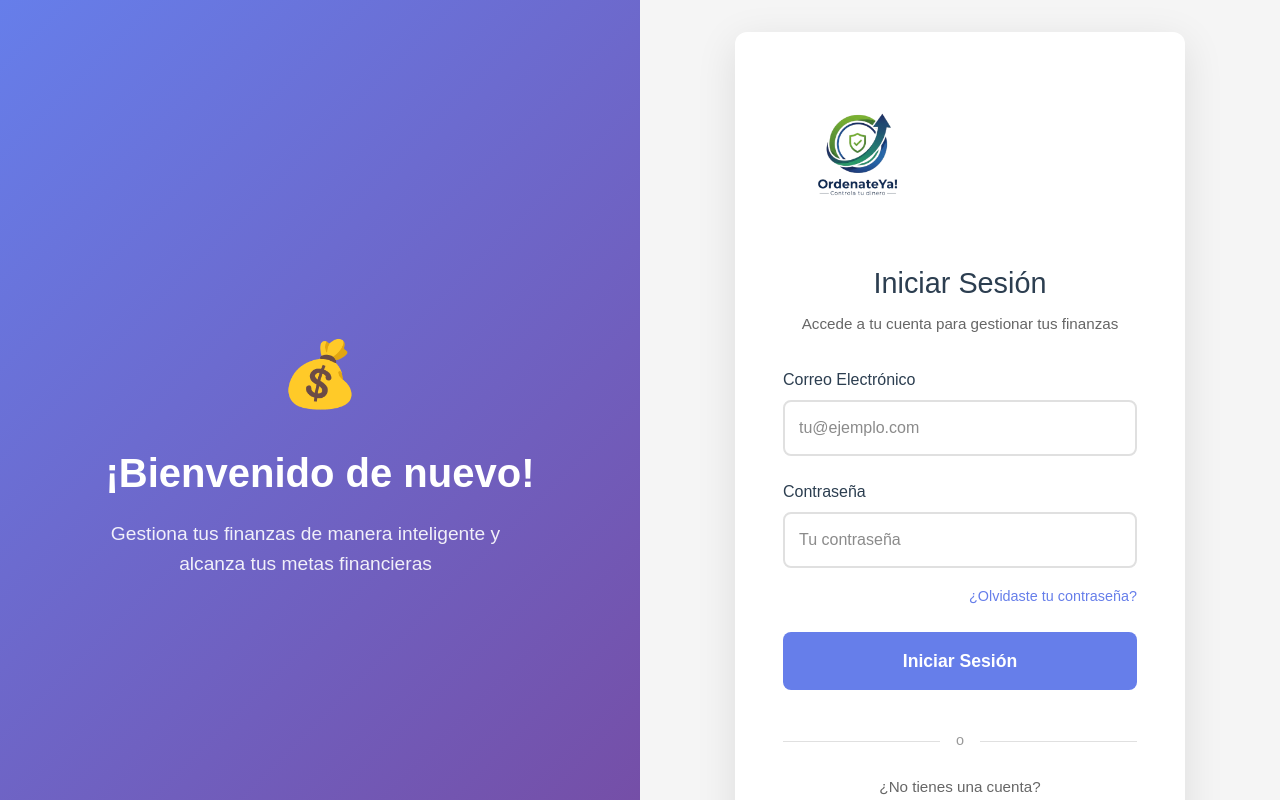
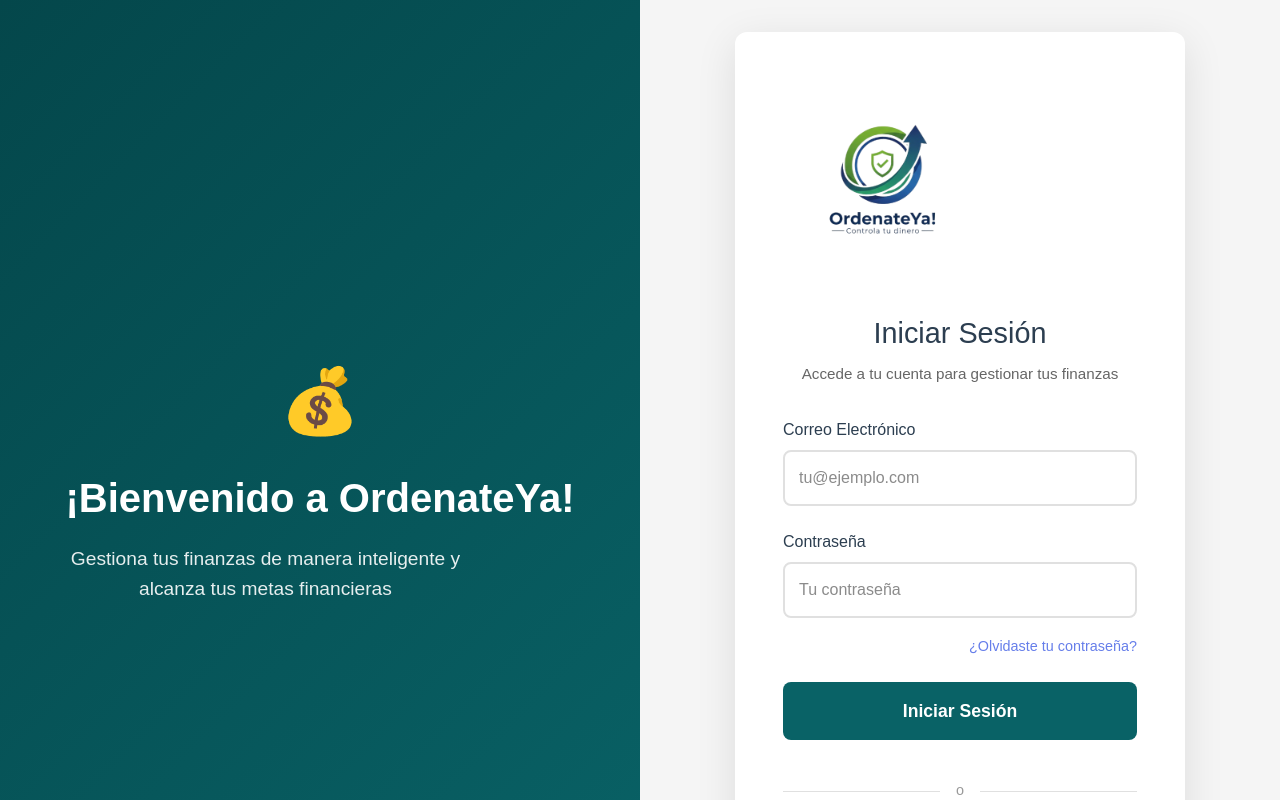
Before and after one commit to javigarrido22/gdp1, a Next.js app: page / in a window 1280 px wide. Shown: the top 800 px of the page. Built offline with nearby package versions, Linux system fonts and the light colour scheme.

Commit message:
actualizacion linkeo

```diff
--- a/app/page.tsx
+++ b/app/page.tsx
@@ -61,7 +61,7 @@
       {/* Panel izquierdo - Imagen */}
       <div style={{
         flex: 1,
-        background: "linear-gradient(135deg, #667eea 0%, #764ba2 100%)",
+        background: "linear-gradient(135deg, #04474B 0%, #096266 100%)",
         display: "flex",
         alignItems: "center",
         justifyContent: "center",
@@ -96,13 +96,14 @@
             marginBottom: "1rem",
             fontWeight: "700"
           }}>
-            ¡Bienvenido de nuevo!
+            ¡Bienvenido a OrdenateYa!
           </h1>
           <p style={{
             fontSize: "1.2rem",
             opacity: 0.9,
             maxWidth: "400px",
-            lineHeight: "1.6"
+            lineHeight: "1.6",
+            textAlign:"center"
           }}>
             Gestiona tus finanzas de manera inteligente y alcanza tus metas financieras
           </p>
@@ -130,8 +131,8 @@
             <Image
               src="/ordenateya.png"
               alt="OrdenateYA Logo"
-              width={150}
-              height={150}
+              width={200}
+              height={200}
               style={{ objectFit: "contain" }}
             />
           </div>
@@ -253,7 +254,7 @@
               style={{
                 width: "100%",
                 padding: "1rem",
-                backgroundColor: cargando ? "#ccc" : "#667eea",
+                backgroundColor: cargando ? "#ccc" : "#096266",
                 color: "white",
                 border: "none",
                 borderRadius: "8px",
@@ -288,7 +289,7 @@
               ¿No tienes una cuenta?
             </p>
             <Link
-              href="/register"
+              href="/registro"
               style={{
                 color: "#667eea",
                 textDecoration: "none",
```
Also changed, not shown: 2 other files (tests, documents, lock files or other folders).
